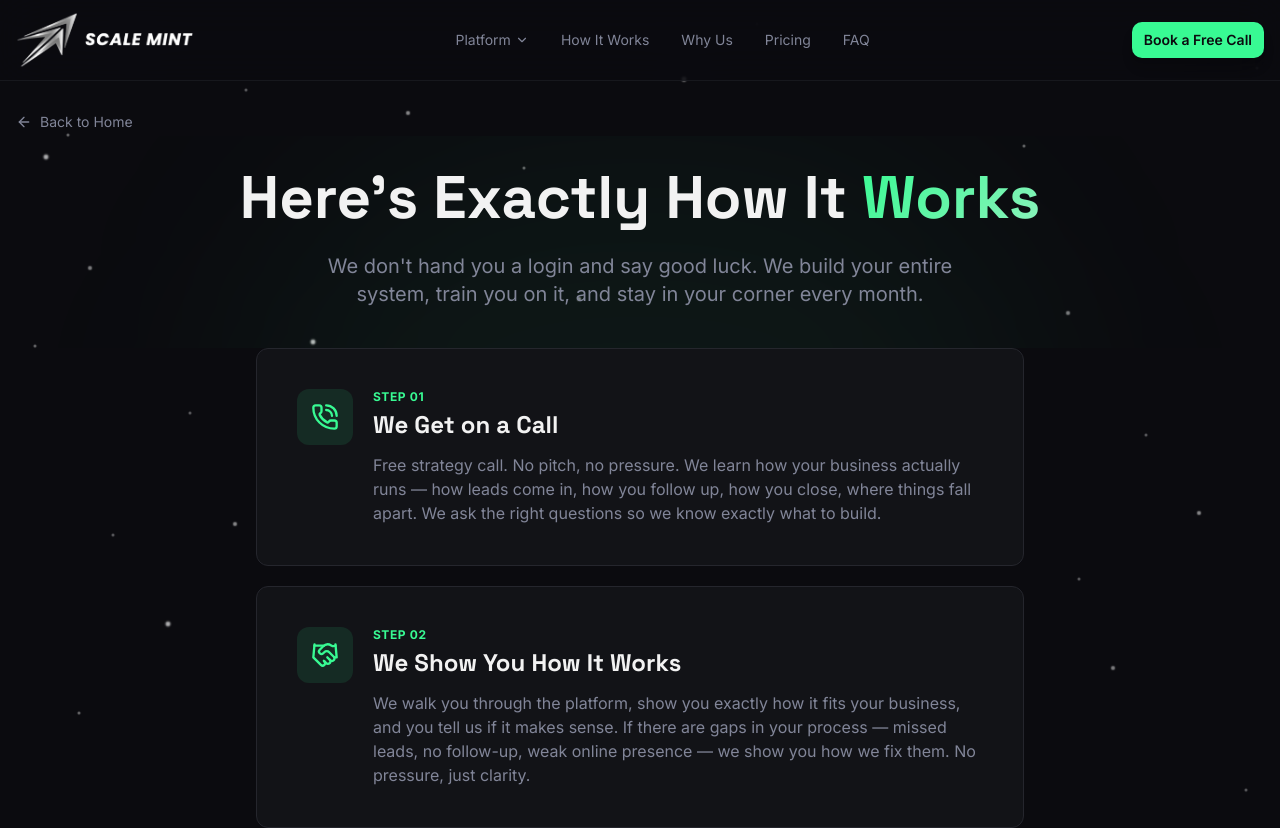
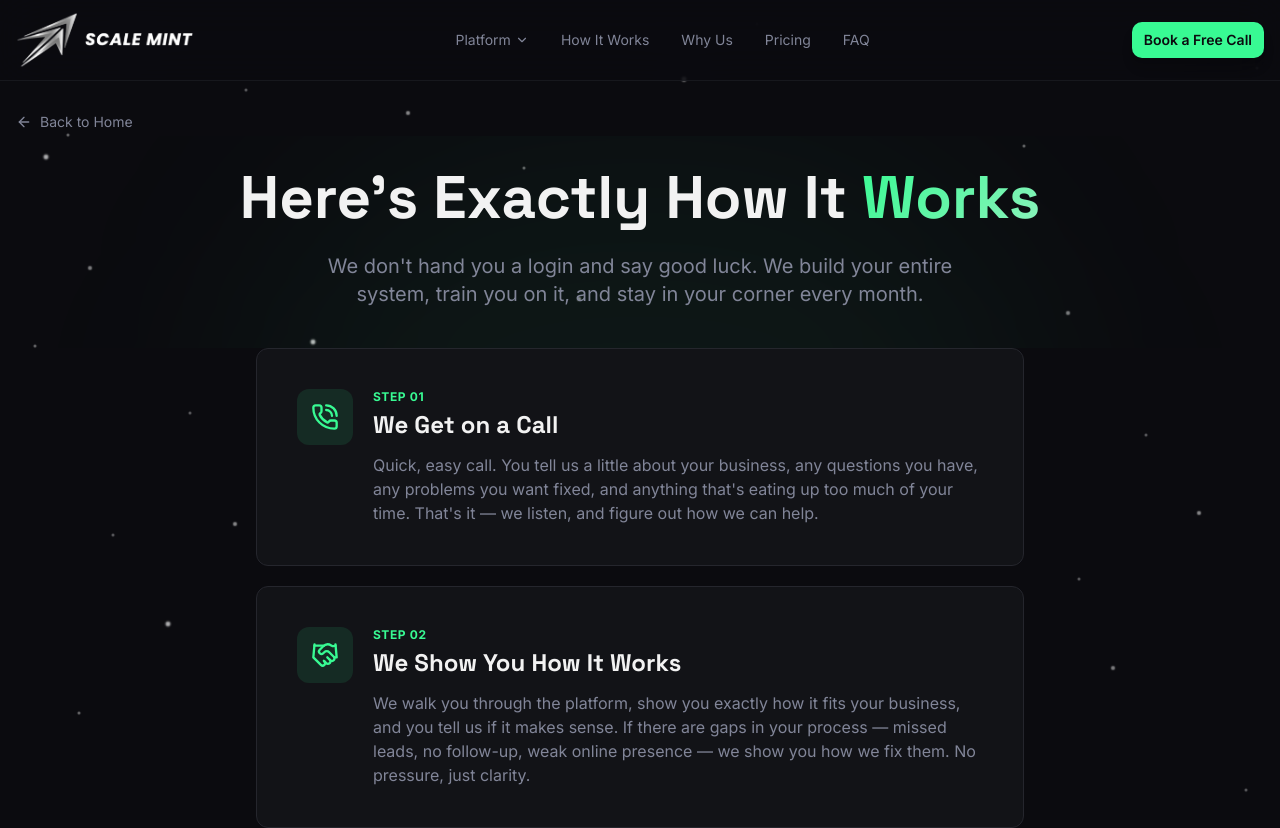
Before and after one commit to jcdammert/scale-mint, a Next.js app: page /how-it-works in a window 1280 px wide. Shown: the top 828 px of the page. Built offline with nearby package versions, Linux system fonts and the light colour scheme.

Commit message:
Update step 1 copy to be lighter and more conversational
Co-Authored-By: Claude Opus 4.6 <noreply@anthropic.com>

```diff
--- a/src/app/how-it-works/page.tsx
+++ b/src/app/how-it-works/page.tsx
@@ -23,7 +23,7 @@ const steps = [
     icon: PhoneCall,
     title: "We Get on a Call",
     description:
-      "Free strategy call. No pitch, no pressure. We learn how your business actually runs — how leads come in, how you follow up, how you close, where things fall apart. We ask the right questions so we know exactly what to build.",
+      "Quick, easy call. You tell us a little about your business, any questions you have, any problems you want fixed, and anything that's eating up too much of your time. That's it — we listen, and figure out how we can help.",
   },
   {
     step: "02",
```
